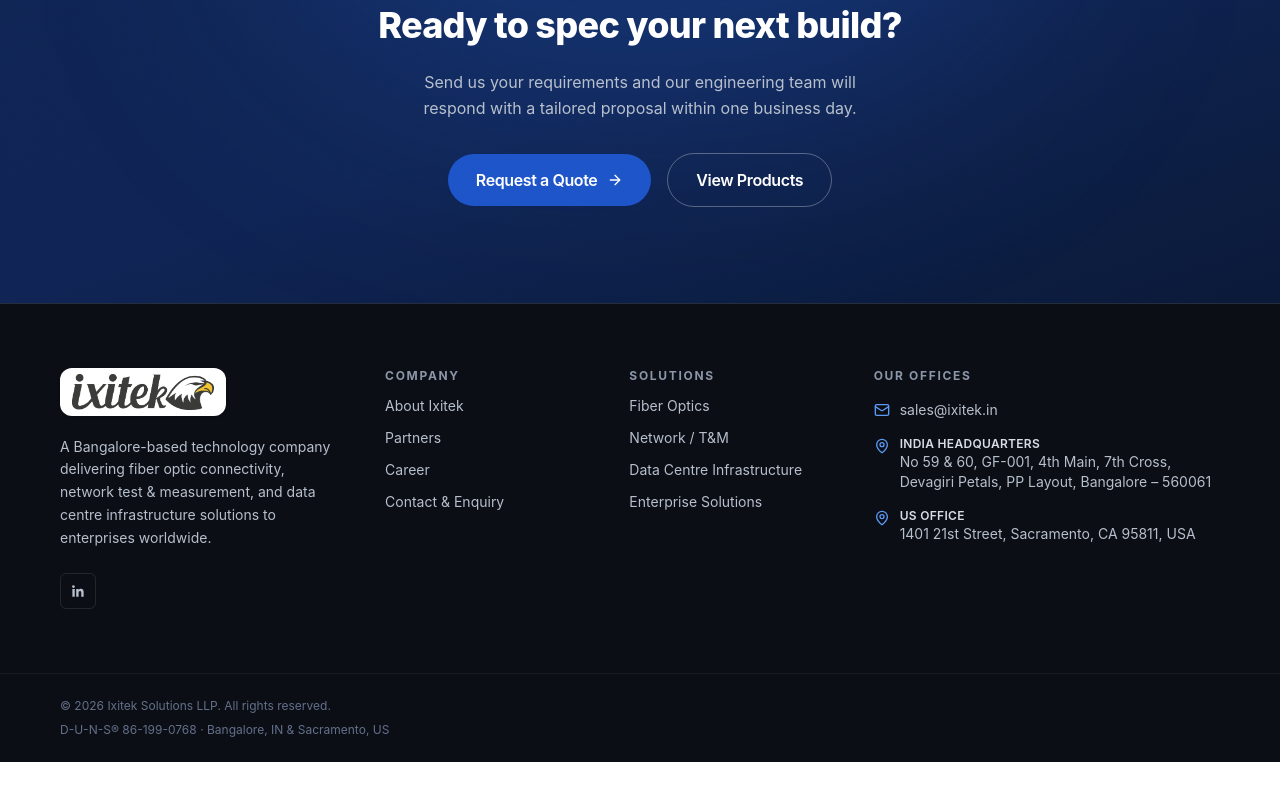
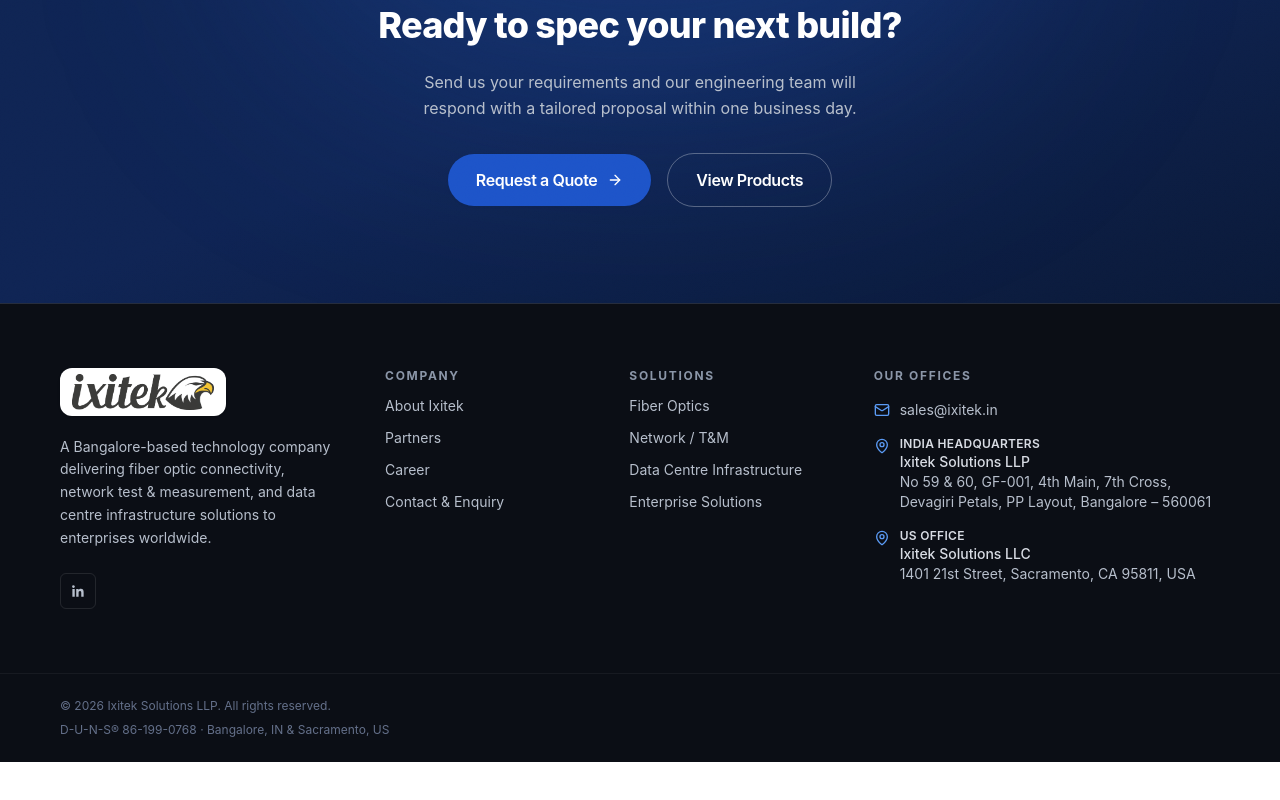
Before and after one commit to tharunn08/ixitek, a React (Vite) app in the folder ixitek-frontend/: page / in a window 1280 px wide. Shown: the part 4309-5109 px from the top of the page. Built offline with nearby package versions, Linux system fonts and the light colour scheme; grey boxes are pictures that could not be loaded.

Commit message:
Refactor Footer component to include office details

```diff
--- a/ixitek-frontend/src/components/layout/Footer.jsx
+++ b/ixitek-frontend/src/components/layout/Footer.jsx
@@ -12,9 +12,11 @@
       <div className="container-page grid grid-cols-1 gap-12 py-16 lg:grid-cols-[1.2fr_0.85fr_0.85fr_1.5fr]">
         <div className="flex flex-col gap-5">
           <Logo light />
+
           <p className="max-w-xs text-sm leading-relaxed text-ink-300">
             {company.shortDescription}
           </p>
+
           <div className="flex items-center gap-3 pt-1">
             <a
               href={company.linkedin}
@@ -32,6 +34,7 @@
           <span className="font-display text-xs font-bold uppercase tracking-[0.14em] text-ink-400">
             Company
           </span>
+
           {footerLinks.company.map((l) => (
             <Link
               key={l.to}
@@ -47,6 +50,7 @@
           <span className="font-display text-xs font-bold uppercase tracking-[0.14em] text-ink-400">
             Solutions
           </span>
+
           {footerLinks.solutions.map((l) => (
             <Link
               key={l.to}
@@ -58,6 +62,7 @@
           ))}
         </div>
 
+        {/* Our Offices */}
         <div className="flex flex-col gap-4">
           <span className="font-display text-xs font-bold uppercase tracking-[0.14em] text-ink-400">
             Our Offices
@@ -71,7 +76,7 @@
             {company.email}
           </a>
 
-          {company.offices.map((office) => (
+          {company.offices.map((office, index) => (
             <div
               key={office.id}
               className="flex items-start gap-2.5 text-sm text-ink-300"
@@ -80,11 +85,24 @@
                 name="MapPin"
                 className="mt-0.5 h-4 w-4 shrink-0 text-brand-400"
               />
+
               <span>
+                {/* Office Name */}
                 <span className="block text-xs font-semibold uppercase tracking-wide text-ink-200">
                   {office.label}
                 </span>
-                {office.address}
+
+                {/* Legal Company Name */}
+                <span className="block text-sm font-medium text-ink-200">
+                  {index === 0
+                    ? "Ixitek Solutions LLP"
+                    : "Ixitek Solutions LLC"}
+                </span>
+
+                {/* Address */}
+                <span className="block">
+                  {office.address}
+                </span>
               </span>
             </div>
           ))}
@@ -97,8 +115,10 @@
             <span>
               &copy; {year} {company.legalNameIN}. All rights reserved.
             </span>
+
             <span>
-              D-U-N-S&reg; {company.duns} &middot; Bangalore, IN &amp; Sacramento, US
+              D-U-N-S&reg; {company.duns} &middot; Bangalore, IN &amp; Sacramento,
+              US
             </span>
           </div>
         </div>
```
